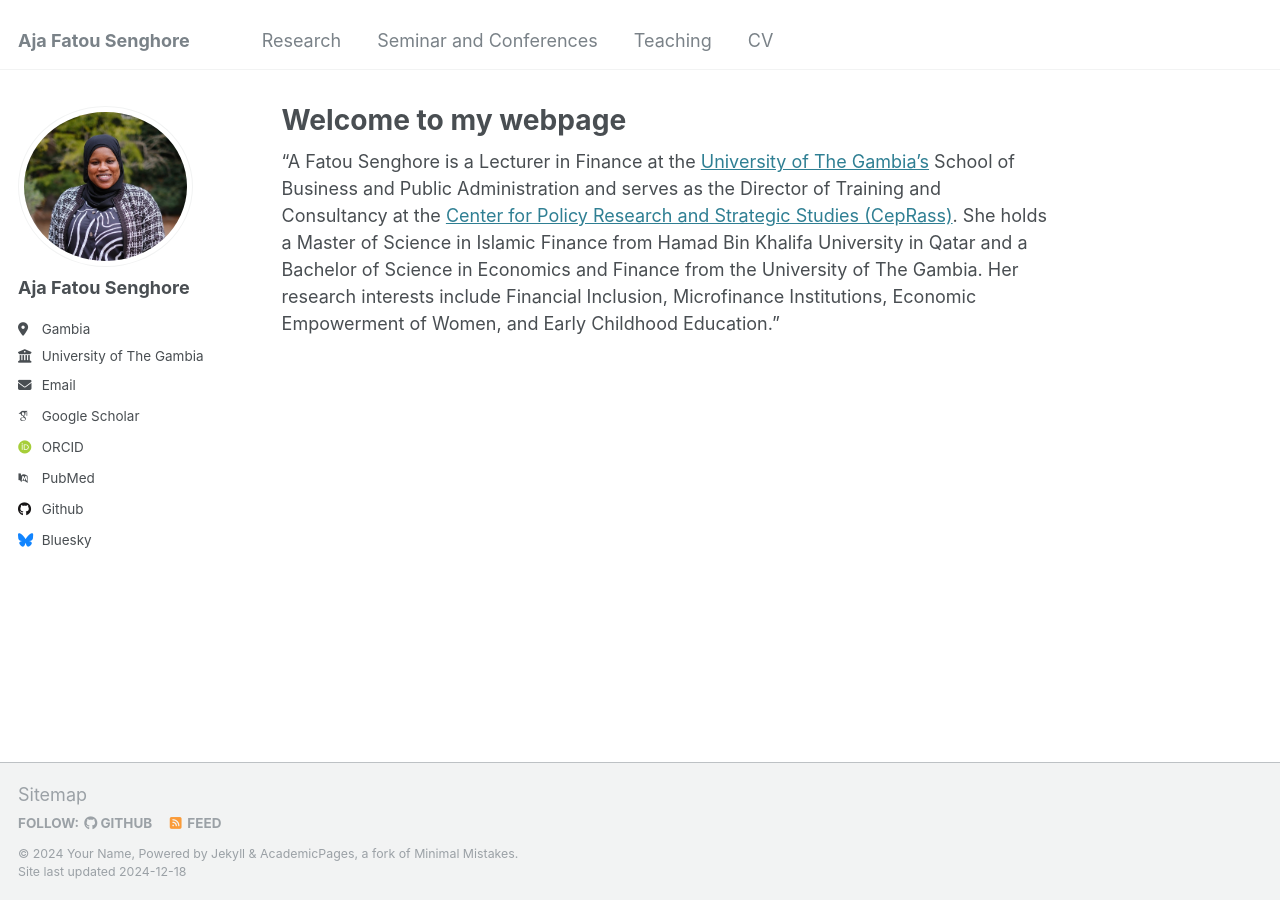
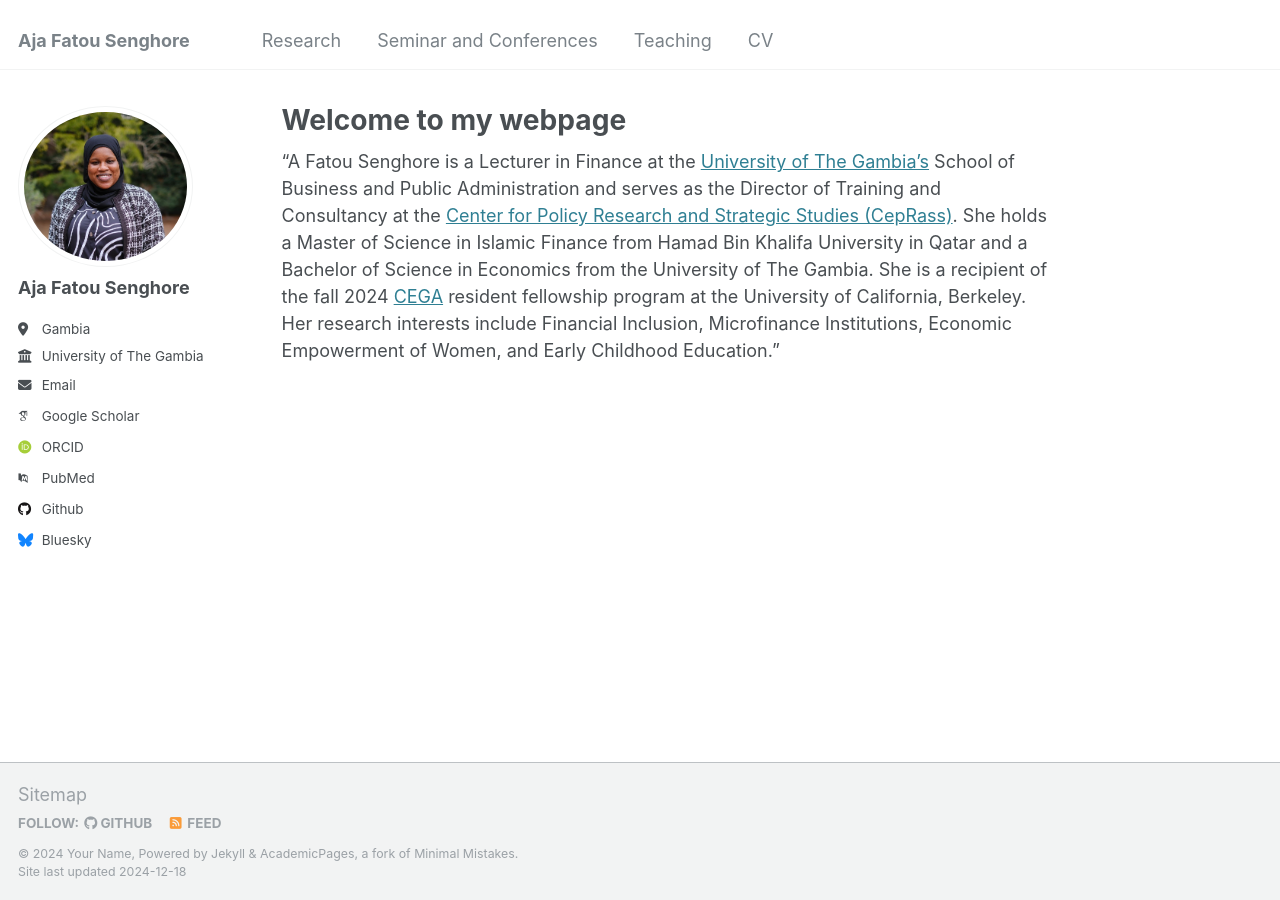
Before and after one commit to ajafatou/ajafatou.github.io, a Jekyll site: the page built from _pages/about.md, in a window 1280 px wide. Built offline with Jekyll 4.4.1, drawn with Linux system fonts in a browser that asks for light colours; some web fonts are replaced.

Commit message:
Update about.md

```diff
--- a/_pages/about.md
+++ b/_pages/about.md
@@ -7,4 +7,4 @@ redirect_from:
   - /about.html
 ---
 
-"A Fatou Senghore is a Lecturer in Finance at the [University of The Gambia’s](https://www.utg.edu.gm/) School of Business and Public Administration and serves as the Director of Training and Consultancy at the [Center for Policy Research and Strategic Studies (CepRass)](https://ceprass.gm/). She holds a Master of Science in Islamic Finance from Hamad Bin Khalifa University in Qatar and a Bachelor of Science in Economics and Finance from the University of The Gambia. Her research interests include Financial Inclusion, Microfinance Institutions, Economic Empowerment of Women, and Early Childhood Education."
+"A Fatou Senghore is a Lecturer in Finance at the [University of The Gambia’s](https://www.utg.edu.gm/) School of Business and Public Administration and serves as the Director of Training and Consultancy at the [Center for Policy Research and Strategic Studies (CepRass)](https://ceprass.gm/). She holds a Master of Science in Islamic Finance from Hamad Bin Khalifa University in Qatar and a Bachelor of Science in Economics from the University of The Gambia. She is a recipient of the fall 2024 [CEGA](https://cega.berkeley.edu/user-type/fellows/?query=aja+fatou&country=the-gambia&initiatives=all&sector=all&themes=all&current_fellow=all&graduate_year=all) resident fellowship program at the University of California, Berkeley. Her research interests include Financial Inclusion, Microfinance Institutions, Economic Empowerment of Women, and Early Childhood Education."
```
